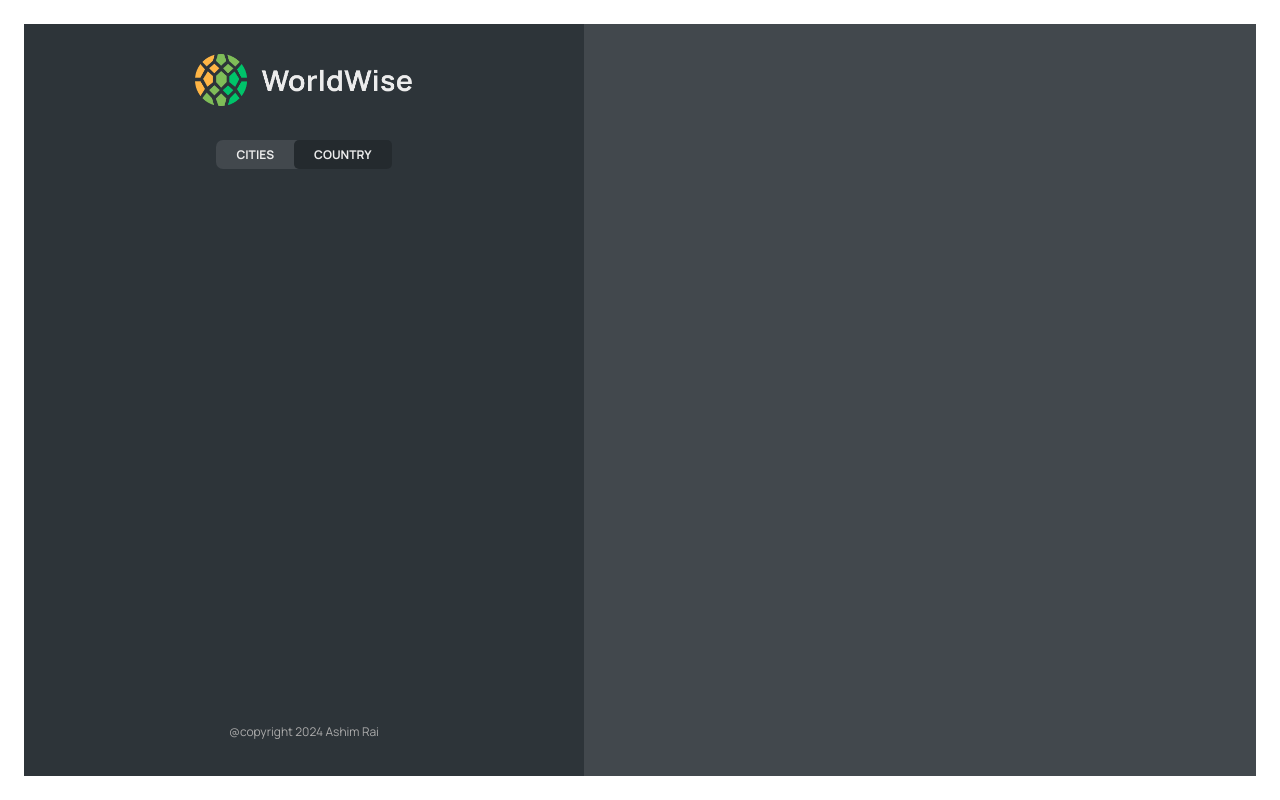
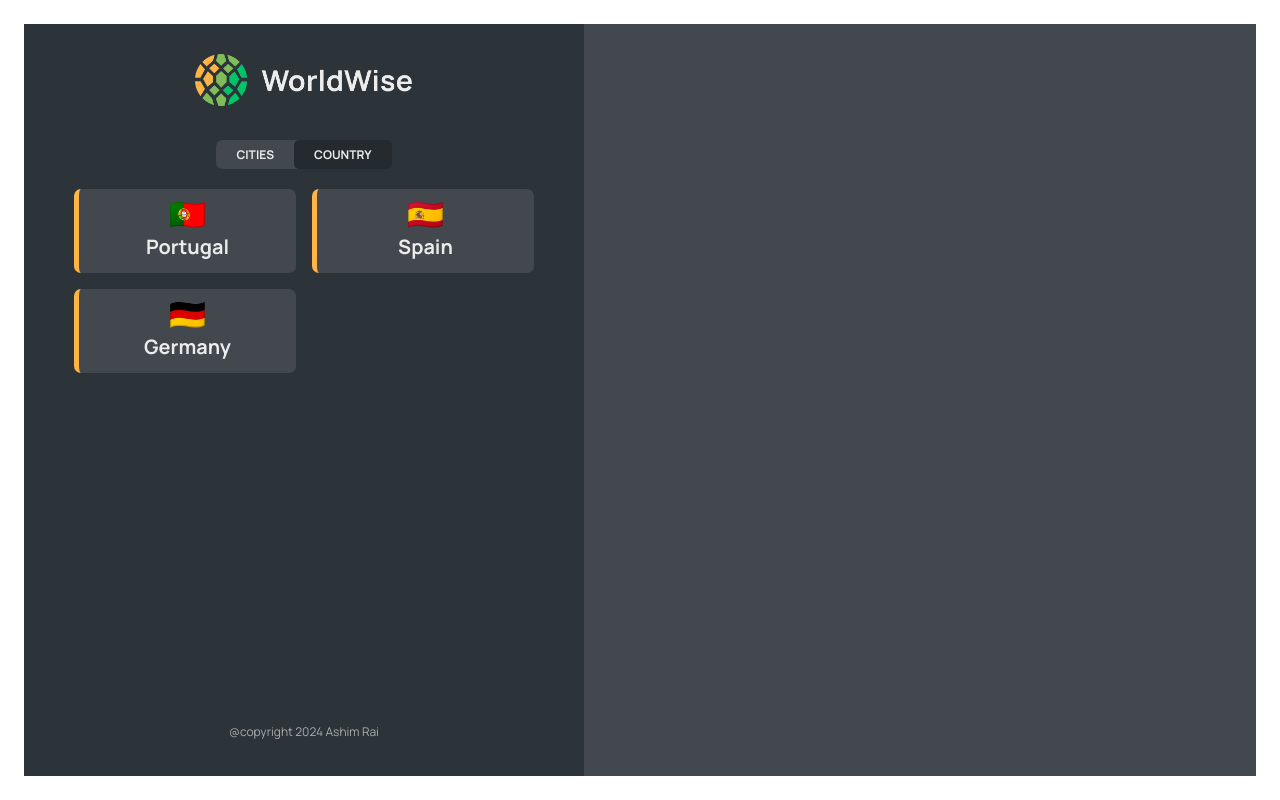
Before and after one commit to itsashim/World-Map-, a React (Vite) app: page /app/country in a window 1280 px wide. Built offline with nearby package versions, Linux system fonts and the light colour scheme; data requests are answered from the project's data file.

Commit message:
added country list and logic

```diff
--- a/data/cities.json
+++ b/data/cities.json
@@ -35,6 +35,30 @@
         "lng": 13.376933665713324
       },
       "id": 98443197
+    },
+    {
+      "cityName": "Madrid",
+      "country": "Spain",
+      "emoji": "🇪🇸",
+      "date": "2027-07-15T08:22:53.976Z",
+      "notes": "",
+      "position": {
+        "lat": 40.46635901755316,
+        "lng": -3.7133789062500004
+      },
+      "id": 17806751
+    },
+    {
+      "cityName": "Berlin",
+      "country": "Germany",
+      "emoji": "🇩🇪",
+      "date": "2027-02-12T09:24:11.863Z",
+      "notes": "Amazing 😃",
+      "position": {
+        "lat": 52.53586782505711,
+        "lng": 13.376933665713324
+      },
+      "id": 98443197
     }
   ]
 }
--- a/src/App.jsx
+++ b/src/App.jsx
@@ -46,7 +46,10 @@ function App() {
             path="city"
             element={<CityList cities={cities} isLoading={isLoading} />}
           />
-          <Route path="country" element={<CountryList />} />
+          <Route
+            path="country"
+            element={<CountryList cities={cities} isLoading={isLoading} />}
+          />
           <Route path="form" element={<h2>hfasdlfkjsldf</h2>} />
         </Route>
         <Route path="*" element={<PageNotFound />} />
--- a/src/components/CountryItem.jsx
+++ b/src/components/CountryItem.jsx
@@ -1,12 +1,29 @@
+import PropTypes from "prop-types";
 import styles from "./CountryItem.module.css";
 
-function CountryItem({ country }) {
+function CountryItem({ city }) {
+  const { country, emoji } = city;
+
+  // const formatDate = (date) =>
+  //   new Intl.DateTimeFormat("en", {
+  //     day: "numeric",
+  //     month: "long",
+  //     year: "numeric",
+  //     weekday: "long",
+  //   }).format(new Date(date));
+
   return (
     <li className={styles.countryItem}>
-      <span>{country.emoji}</span>
-      <span>{country.country}</span>
+      <span className={styles.emoji}>{emoji}</span>
+      <h3 className={styles.name}>{country}</h3>
+      {/* <time className={styles.date}>{formatDate(date)}</time>
+      <button className={styles.deleteBtn}>&times;</button> */}
     </li>
   );
 }
 
+CountryItem.propTypes = {
+  city: PropTypes.any,
+};
+
 export default CountryItem;
--- a/src/components/CountryList.jsx
+++ b/src/components/CountryList.jsx
@@ -1,5 +1,32 @@
-function CountryList() {
-  return <div></div>;
+import CountryItem from "./CountryItem";
+import Message from "./Message";
+import Spinner from "./Spinner";
+import PropTypes from "prop-types";
+import styles from "./CountryList.module.css";
+function CountryList({ cities, isLoading }) {
+  if (isLoading) return <Spinner />;
+  if (!cities.length) return <Message message={"Add some Cities"} />;
+
+  const country = cities.reduce((arr, city) => {
+    if (!arr.map((el) => el.country).includes(city.country)) {
+      return [...arr, city];
+    } else {
+      return arr;
+    }
+  }, []);
+
+  return (
+    <ul className={styles.countryList}>
+      {country.map((city) => (
+        <CountryItem city={city} key={city.id} />
+      ))}
+    </ul>
+  );
 }
 
+CountryList.propTypes = {
+  isLoading: PropTypes.any,
+  cities: PropTypes.any,
+};
+
 export default CountryList;
```
